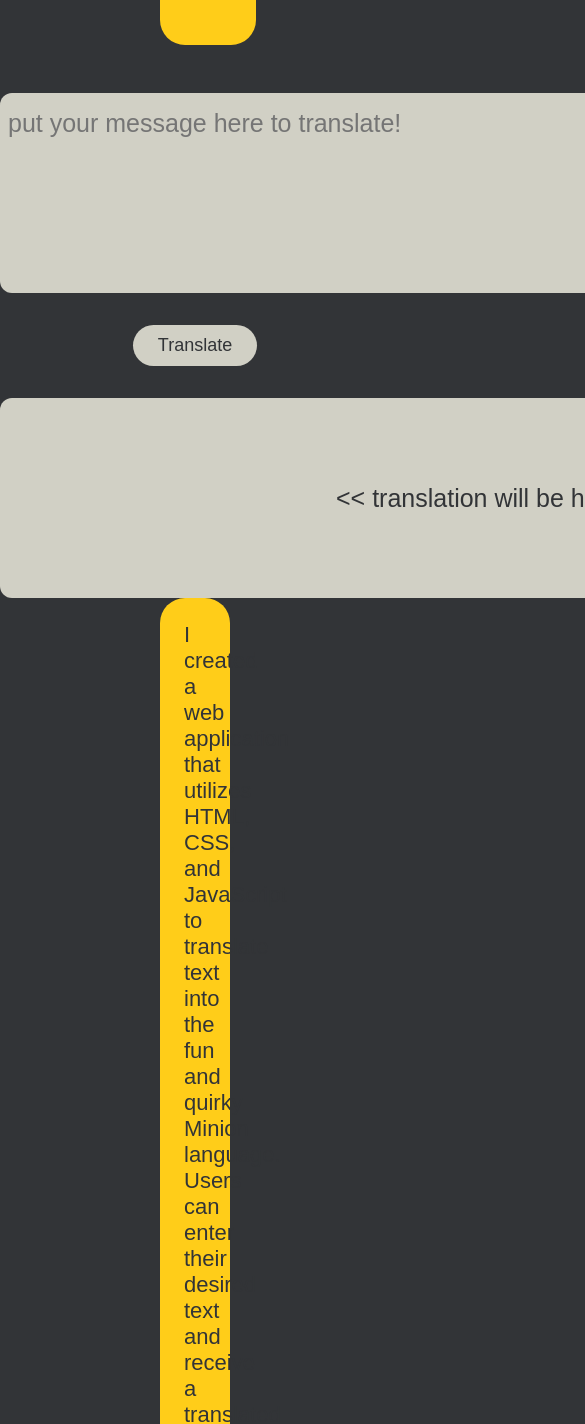
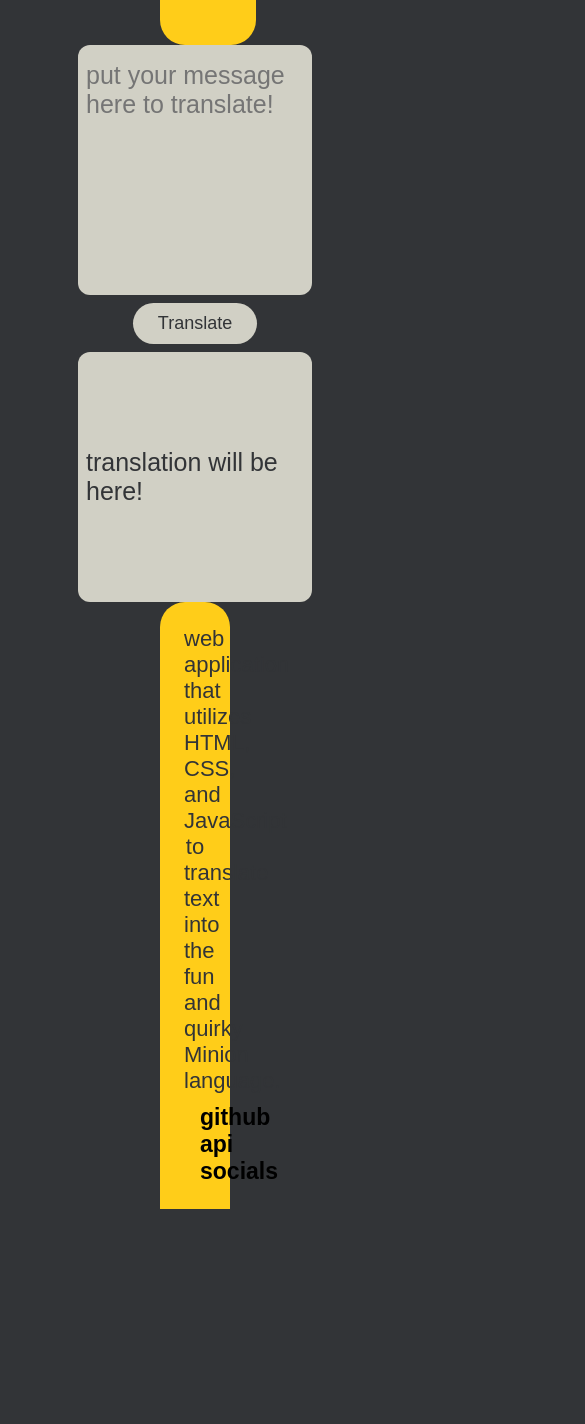
Before and after one commit to harxxhilgg/markSix-minions-speak-app, a plain HTML site: page index.html in a window 390 px wide. Shown: the part 177-1601 px from the top of the page, 585 px wide, since content can reach past the window. After the commit the page ends 1386 px from the top, so only its background shows below. Drawn offline with Linux system fonts and the light colour scheme; a web font is replaced by a local one.

Commit message:
minion translate app done!
NOTE: Responsive remains!

```diff
--- a/index.html
+++ b/index.html
@@ -1,29 +1,46 @@
 <!DOCTYPE html>
 <html lang="en">
-<head>
-    <meta charset="UTF-8">
-    <meta http-equiv="X-UA-Compatible" content="IE=edge">
-    <meta name="viewport" content="width=device-width, initial-scale=1.0">
+  <head>
+    <meta charset="UTF-8" />
+    <meta http-equiv="X-UA-Compatible" content="IE=edge" />
+    <meta name="viewport" content="width=device-width, initial-scale=1.0" />
+    <link rel="apple-touch-icon" sizes="180x180" href="images/favicon_io/apple-touch-icon.png">
+    <link rel="icon" type="image/png" sizes="32x32" href="images/favicon_io/favicon-32x32.png">
+    <link rel="icon" type="image/png" sizes="16x16" href="images/favicon_io/favicon-16x16.png">
+    <link rel="manifest" href="/site.webmanifest">
     <title>banana talk</title>
-    <link rel="stylesheet" href="style.css">
-</head>
-<body>
+    <link rel="stylesheet" href="style.css" />
+  </head>
+  <body>
     <header>
-        <h1>banana talk webapp</h1>
+      <h1>banana talk webapp</h1>
     </header>
 
-    <textarea id="inputBox" placeholder="put your message here to translate!"></textarea>
+    <textarea
+      id="inputBox"
+      placeholder="put your message here to translate!"
+    ></textarea>
 
-    <button>Translate</button>
+    <button id="inputBtn">Translate</button>
 
-    <div class="outputBox">
-        << translation will be here! >>
-    </div>
+    <div class="outputBox">translation will be here!</div>
 
     <footer class="footer">
-        I created a web application that utilizes HTML, CSS, and JavaScript to translate text into the fun and quirky Minion language. Users can enter their desired text and receive a translated version, adding a touch of whimsy to their messages. The app is user-friendly and accessible, allowing users to enjoy the Minion language.
+      <p>web application that utilizes HTML, CSS, and JavaScript to translate
+        text into the fun and quirky Minion language.</p>
+      <ul>
+        <li>
+          <a href="https://github.com/harxxhilgg">github</a>
+        </li>
+        <li>
+          <a href="https://funtranslations.com/api/minion">api</a>
+        </li>
+        <li>
+          <a href="https://linktr.ee/harxxhil.gg">socials</a>
+        </li>
+      </ul>
     </footer>
 
     <script src="script.js"></script>
-</body>
+  </body>
 </html>
--- a/script.js
+++ b/script.js
@@ -0,0 +1,25 @@
+var textareaValue = document.getElementById('inputBox');
+var inputBtn = document.getElementById('inputBtn');
+
+var serverURL = "https://api.funtranslations.com/translate/minion.json";
+
+function getTranslationURL(text) {
+    return serverURL + "?" + "text=" + text;
+}
+
+function errorHandler(error) {
+    console.log("error occured", error);
+    alert("something wrong with the server! try again after sometime")
+}
+
+inputBtn.addEventListener("click", () => {
+    var inputText = textareaValue.value;
+
+    fetch(getTranslationURL(inputText))
+    .then(response => response.json())
+    .then(json => {
+        var translatedText = json.contents.translated;
+        document.querySelector('.outputBox').innerHTML = translatedText;
+    })
+    .catch(errorHandler)
+})
--- a/style.css
+++ b/style.css
@@ -53,9 +53,8 @@ textarea {
     background-color: var(--textarea-bg-color);
     display: block;
     margin: auto;
-    margin-top: 3rem;
-    height: 200px;
-    width: 1000px;
+    height: 250px;
+    width: 60%;
     font-size: 25px;
     padding: 1rem 0.5rem;
     caret-color: var(--caret-color);
@@ -72,7 +71,7 @@ textarea {
 button {
     cursor: pointer;
     display: block;
-    margin: 2rem auto;
+    margin: 0.5rem auto;
     padding: 10px 25px;
     outline: none;
     border: none;
@@ -90,8 +89,8 @@ button:hover {
     margin: auto;
     background: var(--textarea-bg-color);
     color: var(--textarea-text-color);
-    height: 200px;
-    width: 1000px;
+    height: 250px;
+    width: 60%;
     border: none;
     outline: none;
     border-radius: 12px;
@@ -111,9 +110,28 @@ button:hover {
     border: none;
     outline: none;
     border-radius: 25px 25px 0 0;
+    text-align: center;
 }
 
-footer::selection {
+footer p::selection {
     color: var(--header-bg-color);
     background: var(--bg-color);
 }
+
+ul {
+    list-style: none;
+    text-align: center;
+    margin-top: 0.6rem;
+}
+
+ul li {
+    display: inline-block;
+}
+
+ul li a{
+    text-decoration: none;
+    margin: 1rem;
+    color: #000;
+    font-weight: bolder;
+    font-size: 23px;
+}
```
Also changed, not shown: images/favicon_io/android-chrome-192x192.png (added), images/favicon_io/android-chrome-512x512.png (added), images/favicon_io/apple-touch-icon.png (added), images/favicon_io/favicon-16x16.png (added), images/favicon_io/favicon-32x32.png (added), images/favicon_io/favicon.ico (added).
